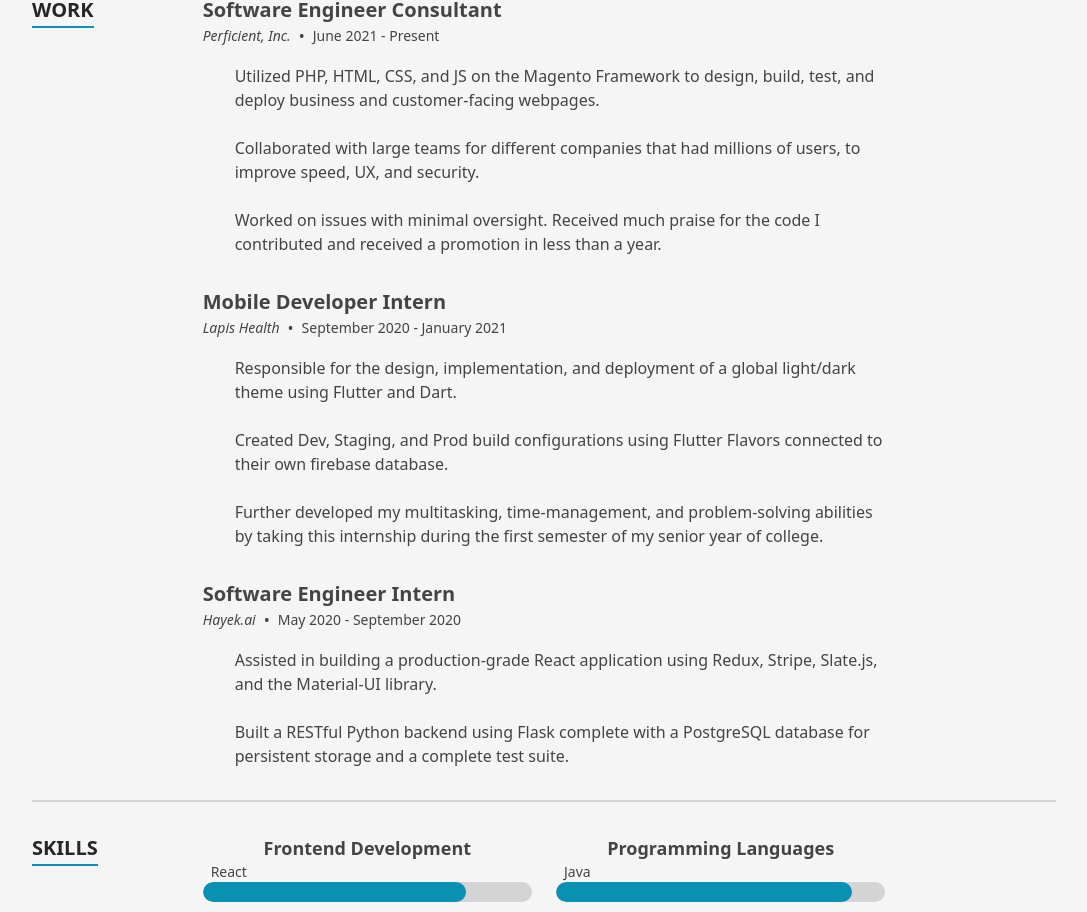
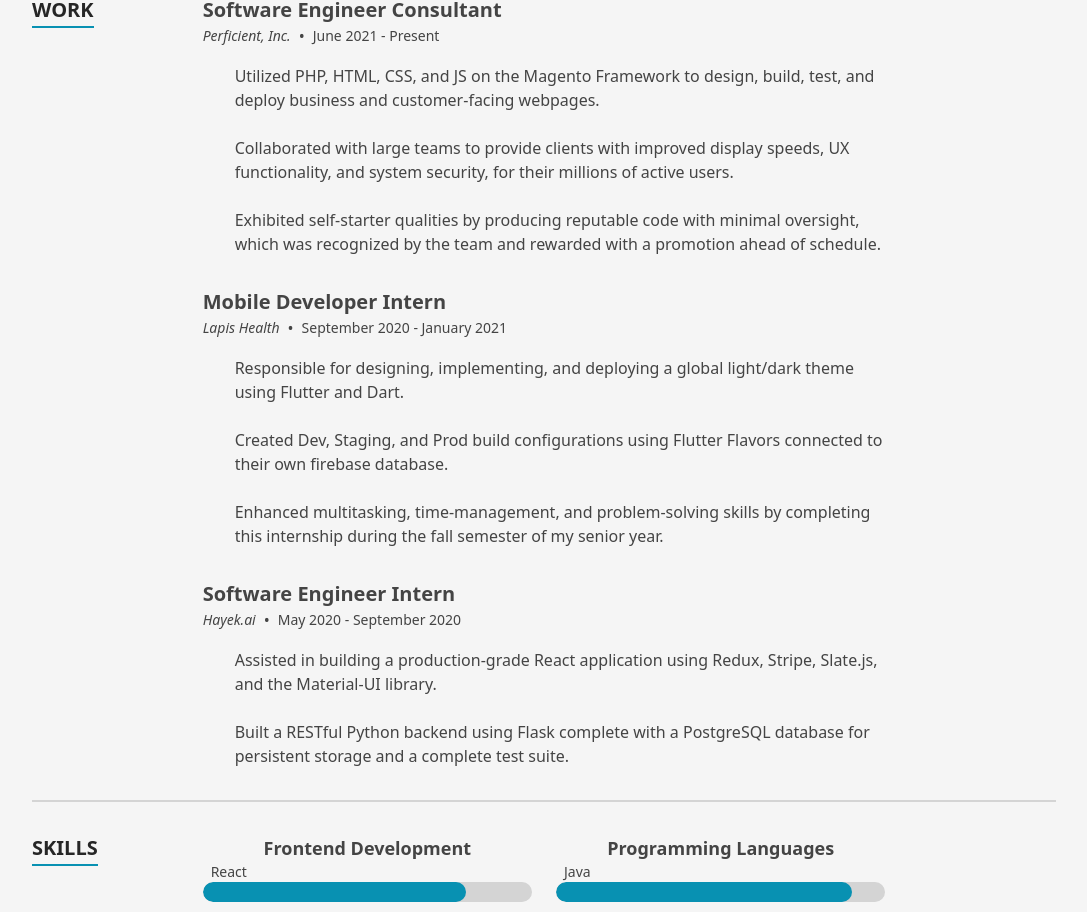
Before and after one commit to rmcguiness/rcm-react-resume, a Next.js app: page / in a window 1280 px wide. Shown: the part 1378-2290 px from the top of the page, without its empty margins (96-1183 px from the left). Built offline with nearby package versions, Linux system fonts and the light colour scheme.

Commit message:
updated resume descriptions and pdf

```diff
--- a/src/data/data.tsx
+++ b/src/data/data.tsx
@@ -75,7 +75,7 @@ export const heroData: Hero = {
   ),
   actions: [
     {
-      href: '/assets/Ryan_McGuiness_Resume_2022.docx.pdf',
+      href: '/assets/Ryan_McGuiness_Resume_2022.docx(1).pdf',
       text: 'Resume',
       primary: true,
       Icon: DownloadIcon,
@@ -200,13 +200,13 @@ export const skills: SkillGroup[] = [
 export const portfolioItems: PortfolioItem[] = [
   {
     title: 'MKR Rugstore',
-    description: 'A commerce website built using React and handles payments with Stripe. Connected to a Sanity database,  making it easy to add and edit products.',
+    description: 'Built a React commerce website connected to a Sanity database and integrated Stripe to handle transactions',
     url: 'https://mkr-ecommerce-v465.vercel.app/',
     image: portfolioImage1,
   },
   {
     title: 'How-To Generator',
-    description: 'A React input form connected to OpenAi’s language model text-davinci-003. Inputting a subject returns a detailed list of how to do said subject.',
+    description: 'Leveraged a React input form connected to OpenAi’s language model, text-davinci-003, to respond to users with a detailed list of "how to do anything".',
     url: 'https://howtogenerator.netlify.app/',
     image: portfolioImage2,
   },
@@ -236,11 +236,11 @@ export const experience: TimelineItem[] = [
         </p>
         <br/>
         <p>
-          Collaborated with large teams for different companies that had millions of users, to improve speed, UX, and security.
+          Collaborated with large teams to provide clients with improved display speeds, UX functionality, and system security, for their millions of active users.
         </p>
         <br/>
         <p>
-          Worked on issues with minimal oversight. Received much praise for the code I contributed and received a promotion in less than a year.
+          Exhibited self-starter qualities by producing reputable code with minimal oversight, which was recognized by the team and rewarded with a promotion ahead of schedule.
         </p>
 
       </div>
@@ -254,7 +254,7 @@ export const experience: TimelineItem[] = [
     content: (
       <div className='md:pl-8'>
         <p>
-          Responsible for the design, implementation, and deployment of a global light/dark theme using Flutter and Dart.
+          Responsible for designing, implementing, and deploying a global light/dark theme using Flutter and Dart.
         </p>
         <br/>
         <p>
@@ -262,7 +262,7 @@ export const experience: TimelineItem[] = [
         </p>
         <br/>
         <p>
-          Further developed my multitasking, time-management, and problem-solving abilities by taking this internship during the first semester of my senior year of college.
+          Enhanced multitasking, time-management, and problem-solving skills by completing this internship during the fall semester of my senior year.
         </p>
       </div>
 
```
Also changed, not shown: 2 other files (tests, documents, lock files or other folders).
